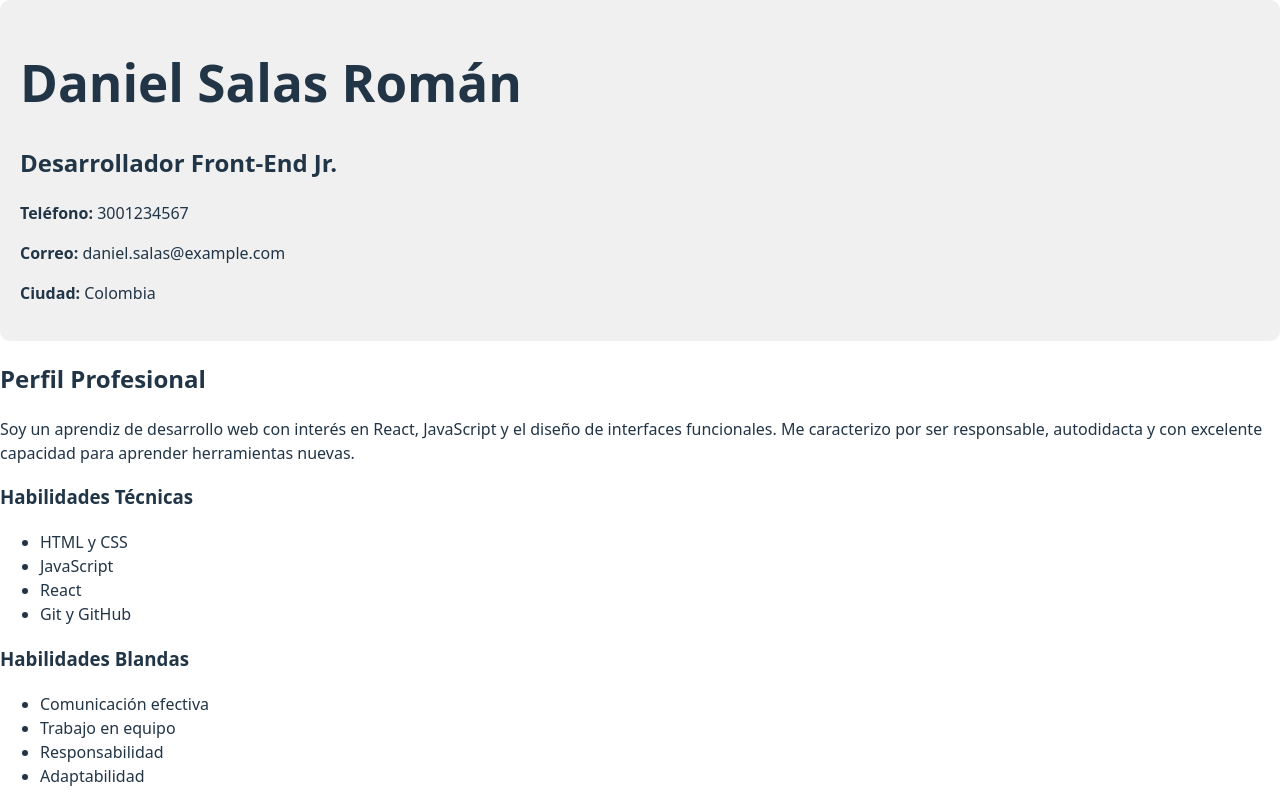
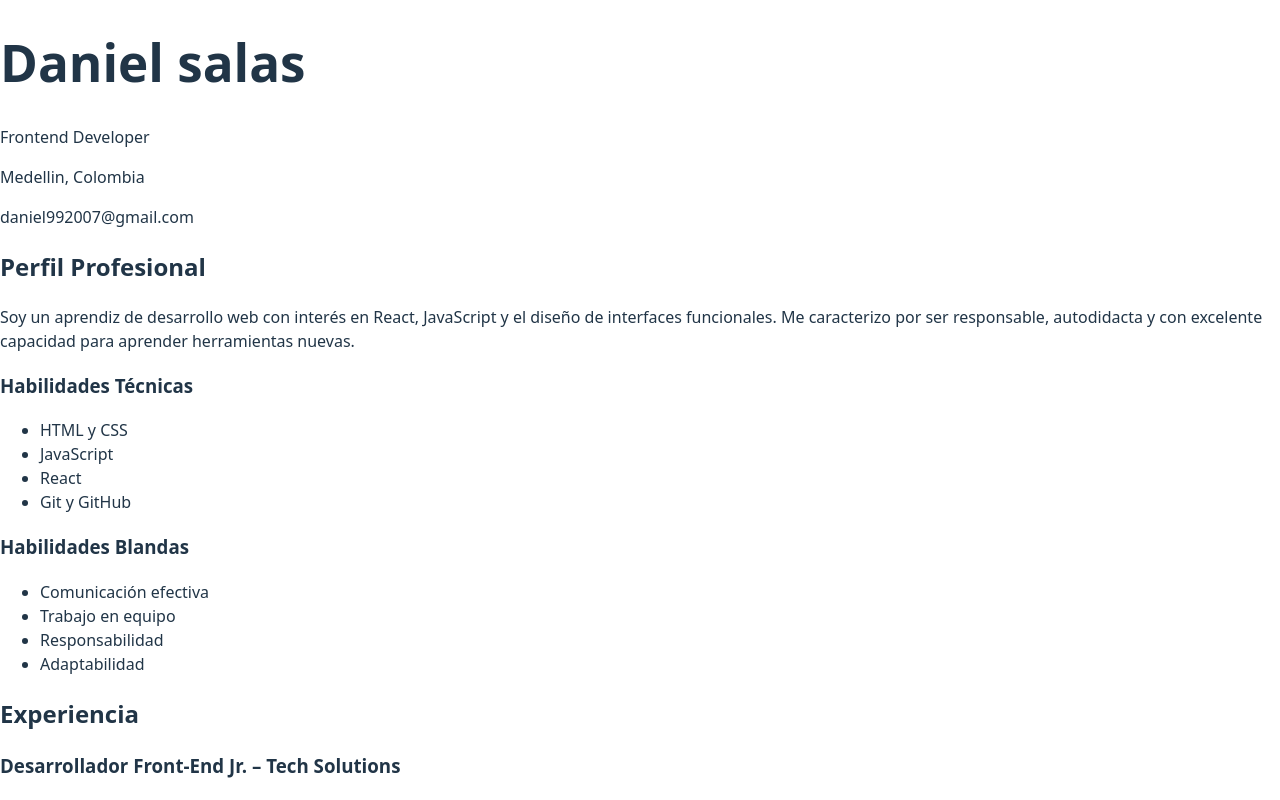
Before and after one commit to daniel-roman345/cv-react-nombre-aprendiz, a React (Vite) app: page / in a window 1280 px wide. Shown: the top 800 px of the page. Built offline with nearby package versions, Linux system fonts and the light colour scheme; the HTML template or start-up script is replaced by a standard one.

Commit message:
feat: componente CabeceraCV ahora recibe props

```diff
--- a/src/components/CabeceraCV.jsx
+++ b/src/components/CabeceraCV.jsx
@@ -1,14 +1,11 @@
-import React from "react";
+function CabeceraCV({ nombre, cargo, ciudad, contacto }) {
 
-function CabeceraCV() {
   return (
-    <header style={{ padding: "20px", background: "#f0f0f0", borderRadius: "10px" }}>
-      <h1>Daniel Salas Román</h1>
-      <h2>Desarrollador Front-End Jr.</h2>
-
-      <p><strong>Teléfono:</strong> 3001234567</p>
-      <p><strong>Correo:</strong> daniel.salas@example.com</p>
-      <p><strong>Ciudad:</strong> Colombia</p>
+    <header className="mb-6 border-b pb-4">
+      <h1 className="text-3xl font-bold">{nombre}</h1>
+      <p className="text-xl text-gray-700">{cargo}</p>
+      <p className="text-gray-600">{ciudad}</p>
+      <p className="text-gray-600">{contacto}</p>
     </header>
   );
 }
```
